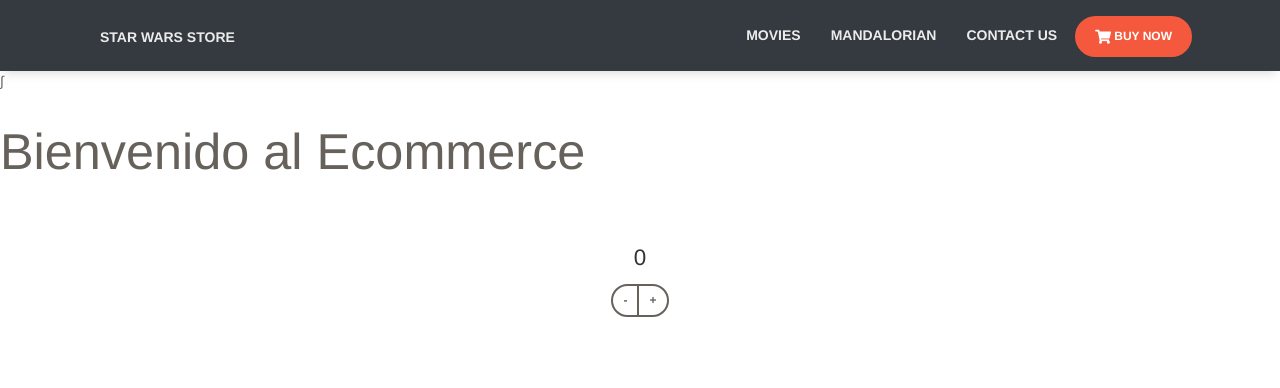
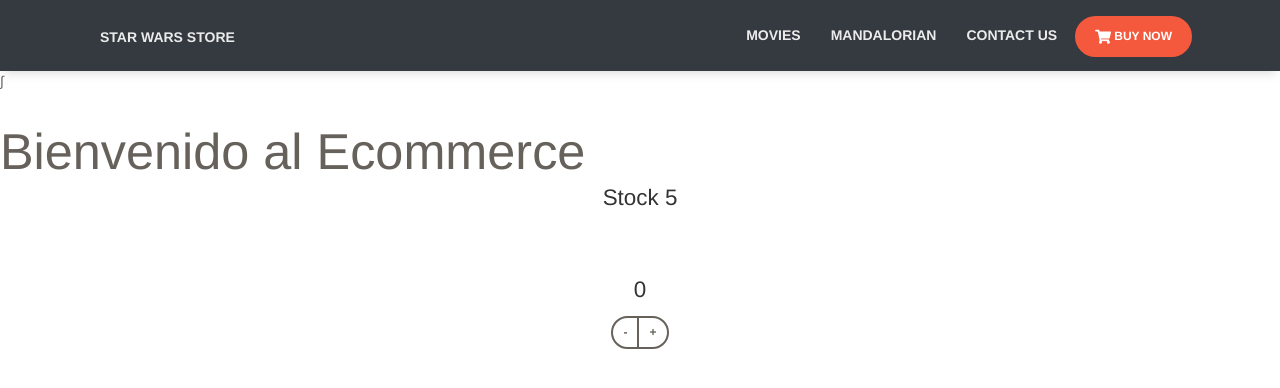
Before and after one commit to ErnestoLeonidas/ch-ecommerce-react, a React (Create React App) app: page / in a window 1280 px wide. Shown: the top 388 px of the page. Built offline with nearby package versions, Linux system fonts and the light colour scheme.

Commit message:
Se añade Item Count

```diff
--- a/src/components/ItemCount.js
+++ b/src/components/ItemCount.js
@@ -4,13 +4,20 @@ import React, { useState } from 'react';
 const ItemListContainer = (props) => {
 
     const [counter, setCounter] = useState(0);
+    const [stock, setStock] = useState(5);
 
     const add = () => {
-        setCounter(counter + 1);
+        if ( stock > 0 ){
+            setCounter(counter + 1);
+            setStock(stock -1);
+        }
     }
 
     const del = () => {
-        setCounter(counter - 1);
+        if ( counter > 0 ){
+            setCounter(counter - 1);
+            setStock(stock + 1);
+        }
     }
 
 	return (
@@ -22,6 +29,7 @@ const ItemListContainer = (props) => {
                     </a>
                 </div>
                 <div className="card-body">
+                <h4 className="card-title"> Stock {stock} </h4>
                 </div>
                 <div className="card-footer text-center">
 
```
